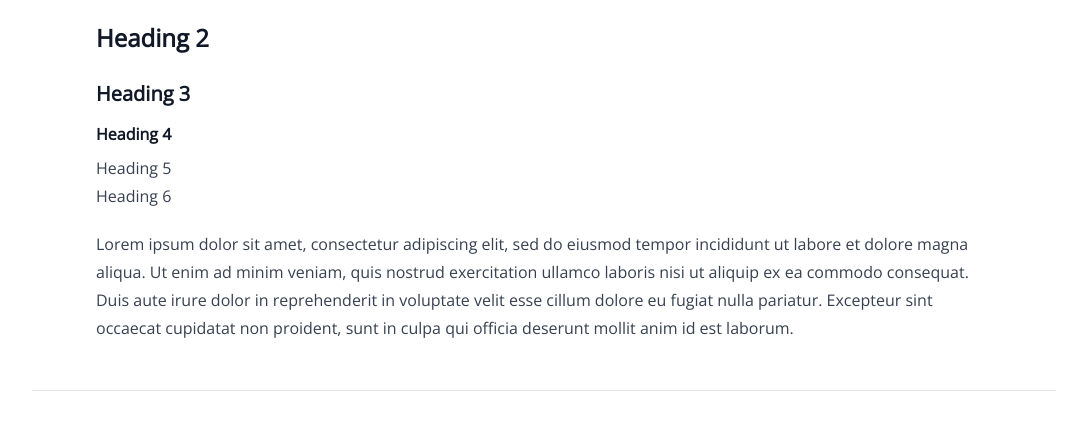
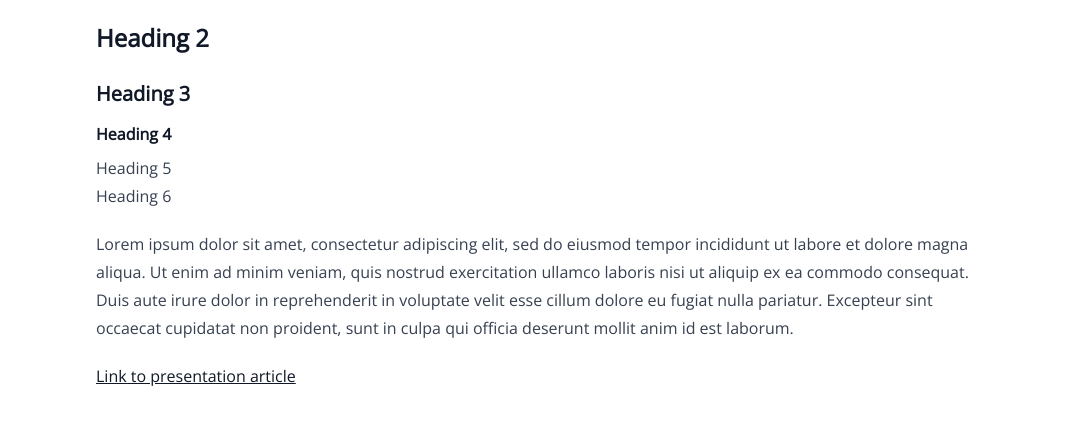
Before and after one commit to emmanuelgautier/gatsby-starter-netlify-tailwind, a Gatsby site: page /blog/lorem-ipsum/ in a window 1280 px wide. Shown: the part 764-1200 px from the top of the page, without its empty margins (96-1183 px from the left). Built offline with nearby package versions, Linux system fonts and the light colour scheme; Gatsby itself is replaced by a stand-in of ours.

Commit message:
chore: update example article with an example link

```diff
--- a/content/blog/lorem-ipsum/index.md
+++ b/content/blog/lorem-ipsum/index.md
@@ -16,3 +16,5 @@
 ###### Heading 6
 
 Lorem ipsum dolor sit amet, consectetur adipiscing elit, sed do eiusmod tempor incididunt ut labore et dolore magna aliqua. Ut enim ad minim veniam, quis nostrud exercitation ullamco laboris nisi ut aliquip ex ea commodo consequat. Duis aute irure dolor in reprehenderit in voluptate velit esse cillum dolore eu fugiat nulla pariatur. Excepteur sint occaecat cupidatat non proident, sunt in culpa qui officia deserunt mollit anim id est laborum.
+
+[Link to presentation article](https://www.emmanuelgautier.com/blog/gatsby-starter-netlify-tailwind)
```
